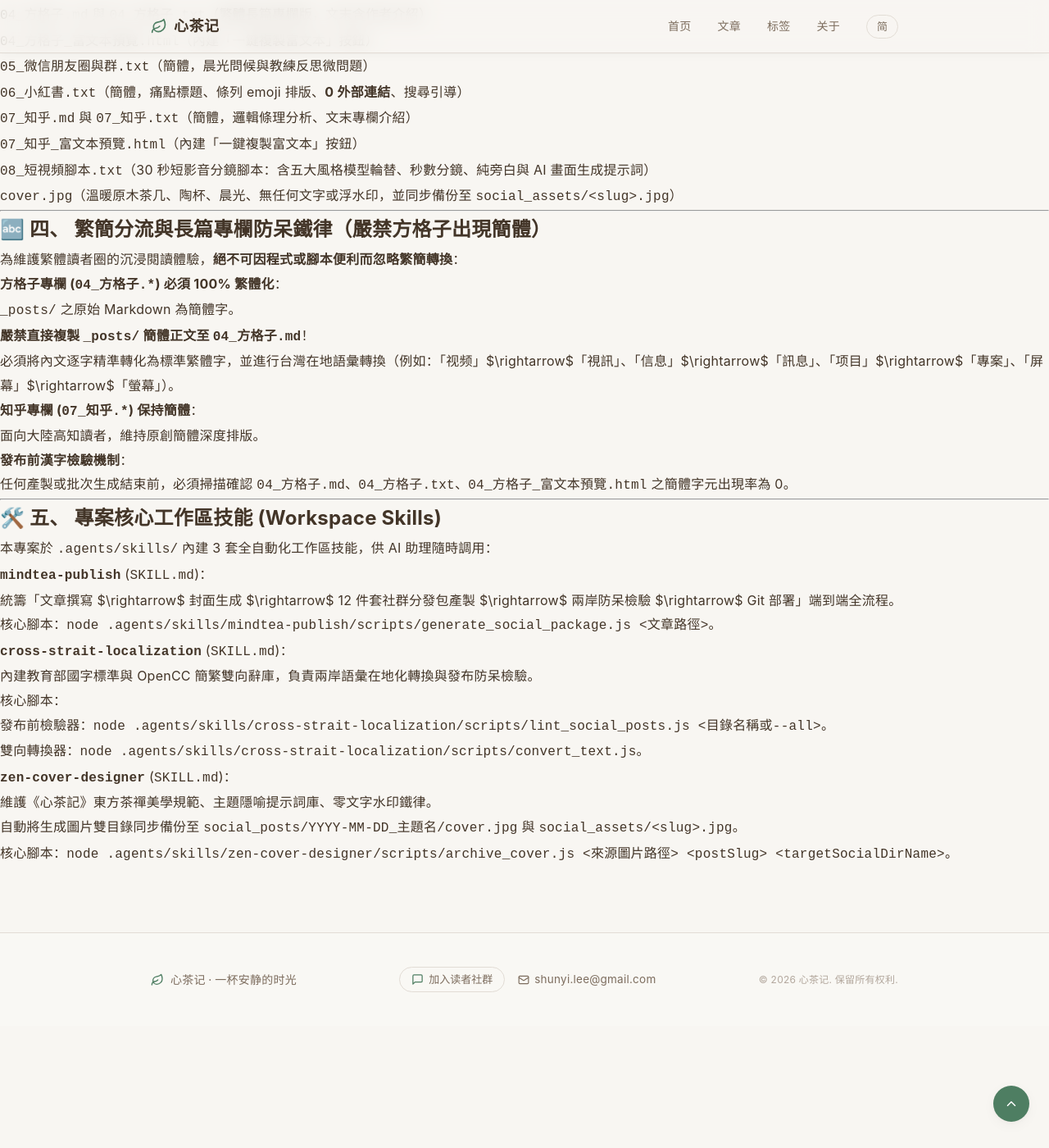
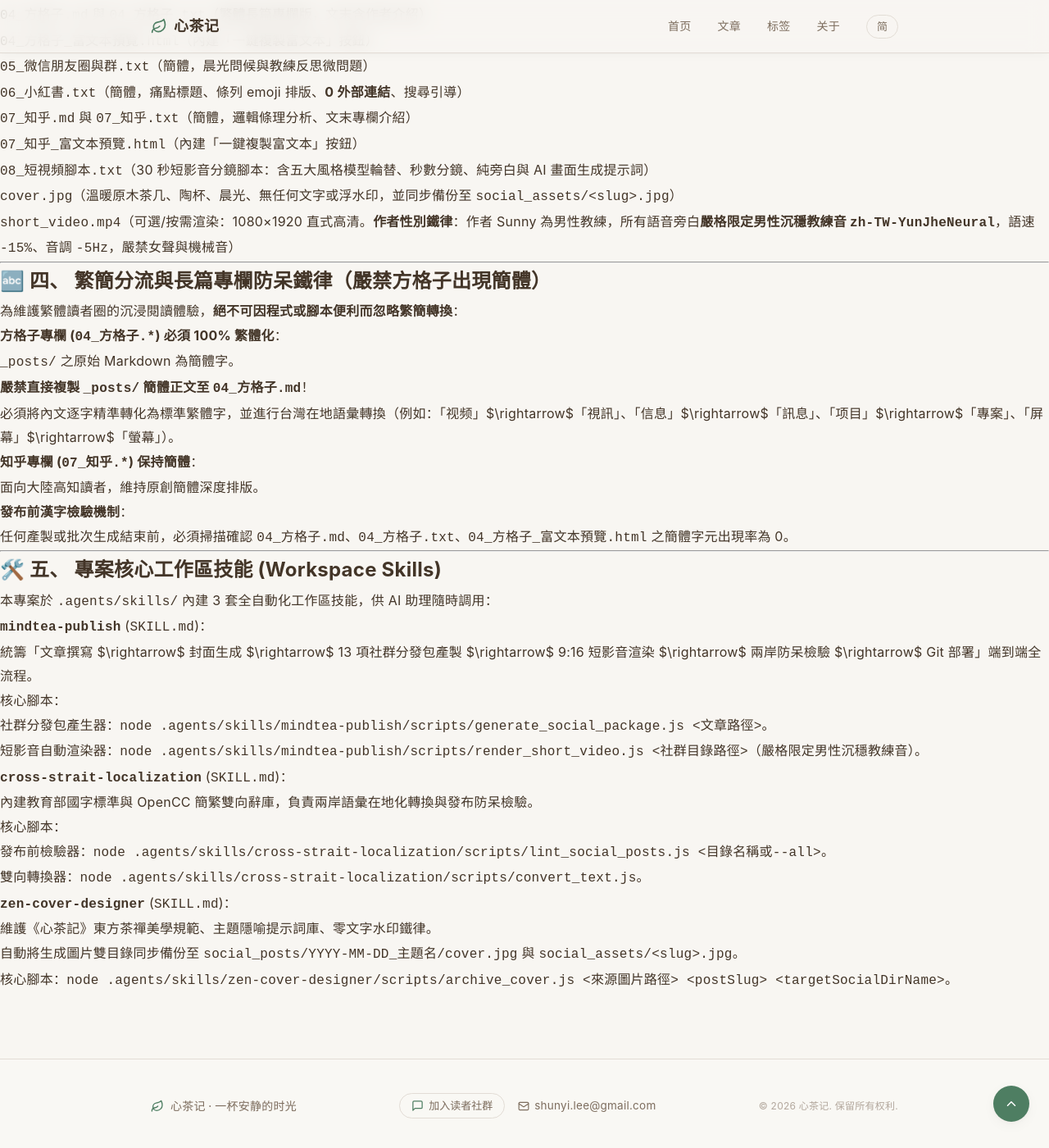
Before and after one commit to coachsunny/blog, a Jekyll site: the page built from AGENTS.md, in a window 1280 px wide and 1400 px high, scrolled down 1265 px. Shown: the whole window at 82% size. Built offline with Jekyll 4.4.1, drawn with Linux system fonts in a browser that asks for light colours; our own code applies the rules of GitHub Pages for plain Markdown files.

Commit message:
feat(skill): lock short video voiceover to male coach persona (zh-TW-YunJheNeural) and clean up temporary dependencies

```diff
--- a/AGENTS.md
+++ b/AGENTS.md
@@ -59,6 +59,7 @@
 9. `07_知乎_富文本預覽.html`（內建「一鍵複製富文本」按鈕）
 10. `08_短視頻腳本.txt`（30 秒短影音分鏡腳本：含五大風格模型輪替、秒數分鏡、純旁白與 AI 畫面生成提示詞）
 11. `cover.jpg`（溫暖原木茶几、陶杯、晨光、無任何文字或浮水印，並同步備份至 `social_assets/<slug>.jpg`）
+12. `short_video.mp4`（可選/按需渲染：1080×1920 直式高清。**作者性別鐵律**：作者 Sunny 為男性教練，所有語音旁白**嚴格限定男性沉穩教練音 `zh-TW-YunJheNeural`**，語速 `-15%`、音調 `-5Hz`，嚴禁女聲與機械音）
 
 ---
 
@@ -82,8 +83,10 @@
 本專案於 `.agents/skills/` 內建 3 套全自動化工作區技能，供 AI 助理隨時調用：
 
 1. **`mindtea-publish`** ([`SKILL.md`](file:///d:/blog/.agents/skills/mindtea-publish/SKILL.md))：
-   - 統籌「文章撰寫 $\rightarrow$ 封面生成 $\rightarrow$ 12 件套社群分發包產製 $\rightarrow$ 兩岸防呆檢驗 $\rightarrow$ Git 部署」端到端全流程。
-   - 核心腳本：`node .agents/skills/mindtea-publish/scripts/generate_social_package.js <文章路徑>`。
+   - 統籌「文章撰寫 $\rightarrow$ 封面生成 $\rightarrow$ 13 項社群分發包產製 $\rightarrow$ 9:16 短影音渲染 $\rightarrow$ 兩岸防呆檢驗 $\rightarrow$ Git 部署」端到端全流程。
+   - 核心腳本：
+     - 社群分發包產生器：`node .agents/skills/mindtea-publish/scripts/generate_social_package.js <文章路徑>`。
+     - 短影音自動渲染器：`node .agents/skills/mindtea-publish/scripts/render_short_video.js <社群目錄路徑>`（嚴格限定男性沉穩教練音）。
 2. **`cross-strait-localization`** ([`SKILL.md`](file:///d:/blog/.agents/skills/cross-strait-localization/SKILL.md))：
    - 內建教育部國字標準與 OpenCC 簡繁雙向辭庫，負責兩岸語彙在地化轉換與發布防呆檢驗。
    - 核心腳本：
```
Also changed, not shown: COACHING_STYLE_GUIDE.md (+1 -1 lines), GEMINI.md (+5 -2 lines), .agents/skills/mindtea-publish/SKILL.md, .agents/skills/mindtea-publish/scripts/render_short_video.js.
